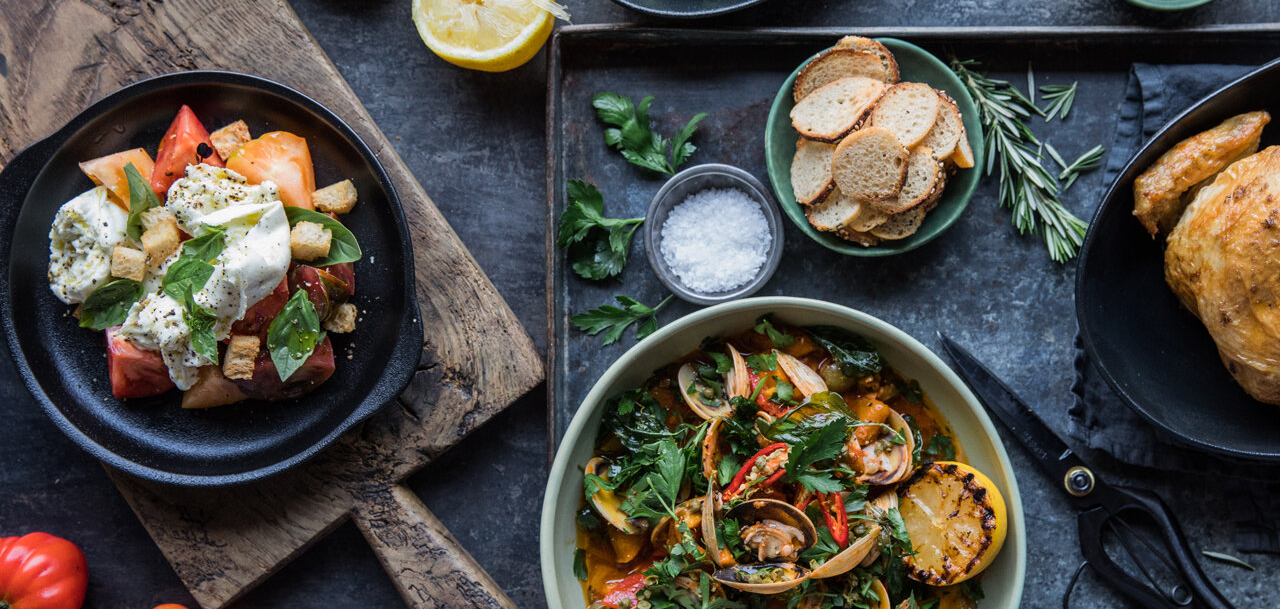
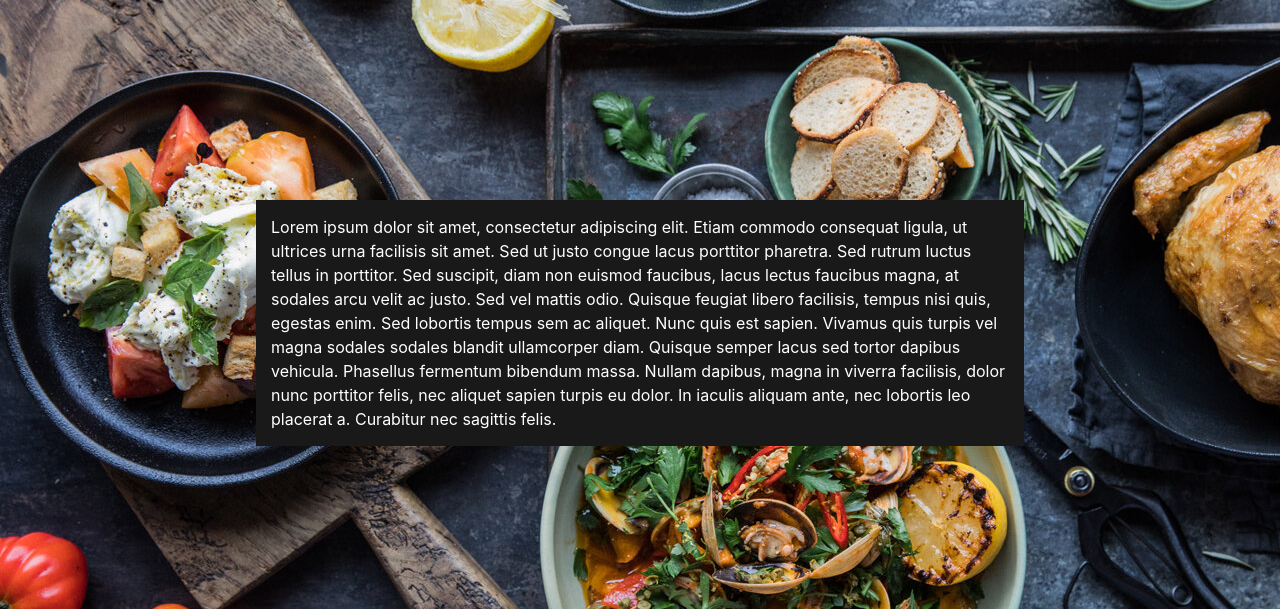
Before and after one commit to smothersole/culinary_site, a Flask app: template templates/base.html in a window 1280 px wide; the page is wider, and only the part inside the window is pictured. Shown: the part 191-800 px from the top of that part. Run offline with Flask 3, Linux system fonts and the light colour scheme; the template is opened without the code that fills it, so the values that code supplies are empty.

Commit message:
fixed text box on home page ... looks nice now

```diff
--- a/templates/base.html
+++ b/templates/base.html
@@ -33,6 +33,11 @@
       </ul>
     </div>
   </nav>
+  <p>
+    Lorem ipsum dolor sit amet, consectetur adipiscing elit. Etiam commodo consequat ligula, ut ultrices urna facilisis sit amet. Sed ut justo congue lacus porttitor pharetra. Sed rutrum luctus tellus in porttitor. Sed suscipit, diam non euismod faucibus, lacus lectus faucibus magna,
+    at sodales arcu velit ac justo. Sed vel mattis odio. Quisque feugiat libero facilisis, tempus nisi quis, egestas enim. Sed lobortis tempus sem ac aliquet. Nunc quis est sapien. Vivamus quis turpis vel magna sodales sodales blandit ullamcorper diam. Quisque semper lacus sed tortor
+    dapibus vehicula. Phasellus fermentum bibendum massa. Nullam dapibus, magna in viverra facilisis, dolor nunc porttitor felis, nec aliquet sapien turpis eu dolor. In iaculis aliquam ante, nec lobortis leo placerat a. Curabitur nec sagittis felis.
+  </p>
 
 </body>
 </html>
--- a/templates/style.css
+++ b/templates/style.css
@@ -31,9 +31,10 @@ html body{
 
 p {
     color: white;
+    background-color: rgba(25, 25, 25, 1);
     position: relative;
-    bottom: 400px;
-    left: 10%;
-    background-color: rgba(25, 25, 25, 1);
-    padding: 20px;
+    top: 200px;
+    margin-left: 20%;
+    margin-right: 20%;
+    padding: 15px;
 }
```
